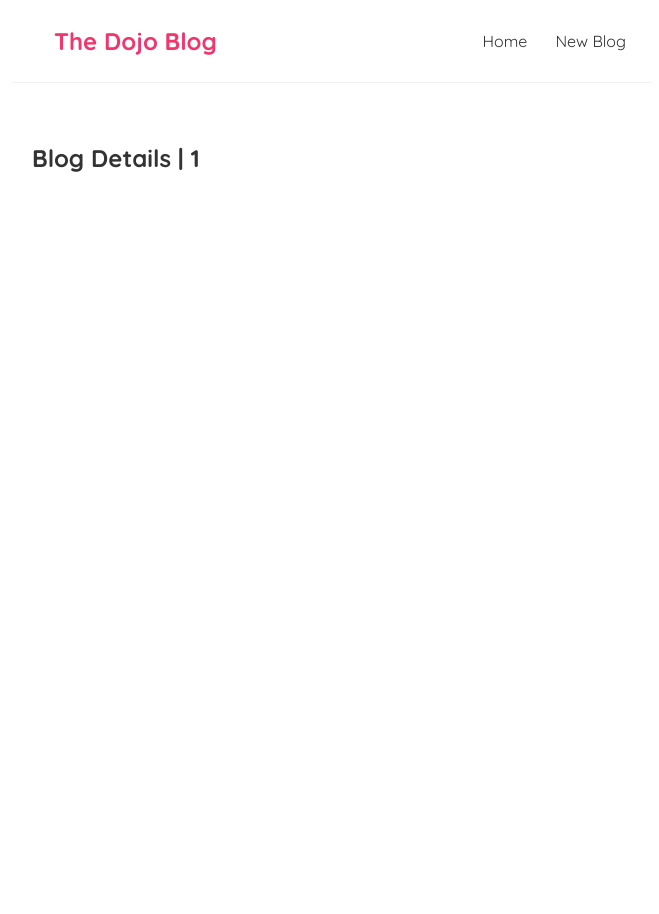
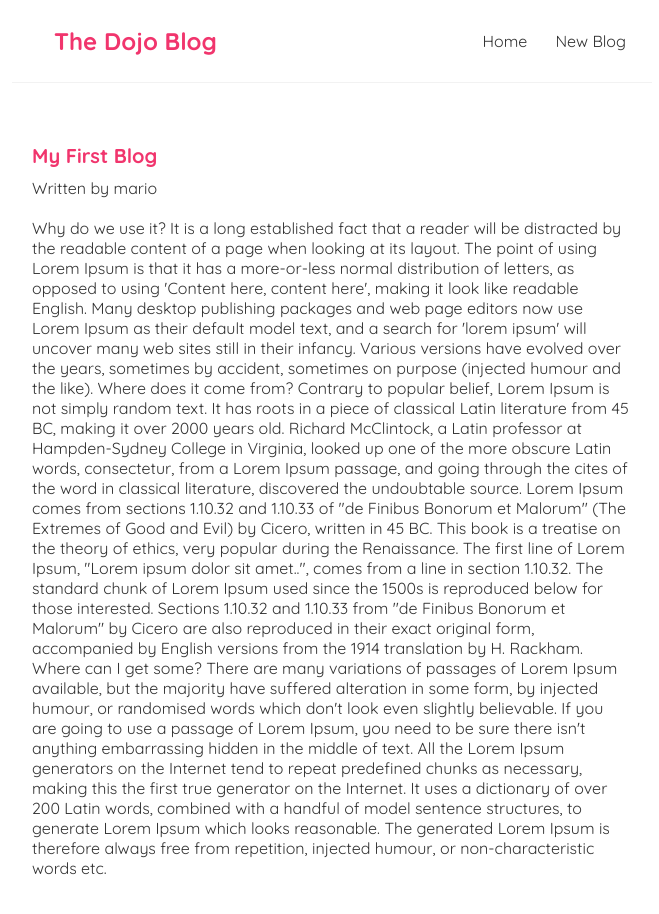
Before and after one commit to BaptisteHardelin/dojo-blog, a React (Create React App) app: page /blogs/1 in a window 1280 px wide. Shown: the top 914 px of the page, without its empty margins (308-967 px from the left). Before the commit the page ends 800 px from the top, so only its background shows below. Built offline with nearby package versions, Linux system fonts and the light colour scheme; data requests are answered from the project's data file.

Commit message:
Add content to details blog view

```diff
--- a/src/styles/index.css
+++ b/src/styles/index.css
@@ -59,3 +59,23 @@
 .blog-preview a {
   text-decoration: none;
 }
+
+/*Blog details page*/
+.blog-details h2 {
+  font-size: 20px;
+  color: #f1356d;
+  margin-bottom: 10px;
+}
+
+.blog-details div {
+  margin: 20px 0;
+}
+
+.blog-details button {
+  background: #f1356d;
+  color: #fff;
+  border: 0;
+  padding: 8px;
+  border-radius: 8px;
+  cursor: pointer;
+}
--- a/src/view/BlogDetails.js
+++ b/src/view/BlogDetails.js
@@ -1,11 +1,25 @@
 import { useParams } from "react-router";
+import useFetch from "./UseFetch";
 
 const BlogDetails = () => {
   const { id } = useParams();
+  const {
+    data: blog,
+    error,
+    isPending,
+  } = useFetch(`http://localhost:8000/blogs/${id}`);
 
   return (
     <div className="blog-details">
-      <h2>Blog Details | {id}</h2>
+      {isPending && <div>Loading...</div>}
+      {error && <div>{error}</div>}
+      {blog && (
+        <article>
+          <h2>{blog.title}</h2>
+          <p>Written by {blog.author}</p>
+          <div>{blog.body}</div>
+        </article>
+      )}
     </div>
   );
 };
--- a/src/view/Home.js
+++ b/src/view/Home.js
@@ -1,5 +1,5 @@
-import BlogList from "../components/BlogList";
-import UseFetch from "../components/UseFetch";
+import BlogList from "./BlogList";
+import UseFetch from "./UseFetch";
 
 const Home = () => {
   const {
```
Also changed, not shown: src/view/BlogList.js (renamed from src/components/BlogList.js), src/view/UseFetch.js (renamed from src/components/UseFetch.js).
